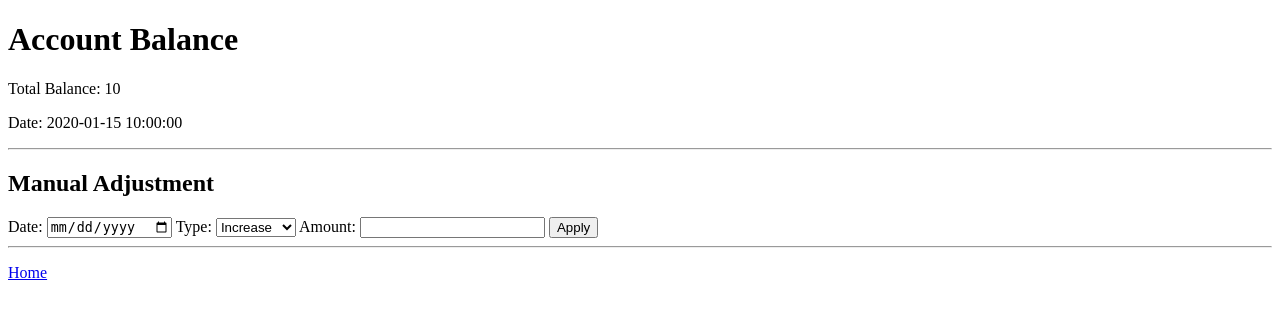
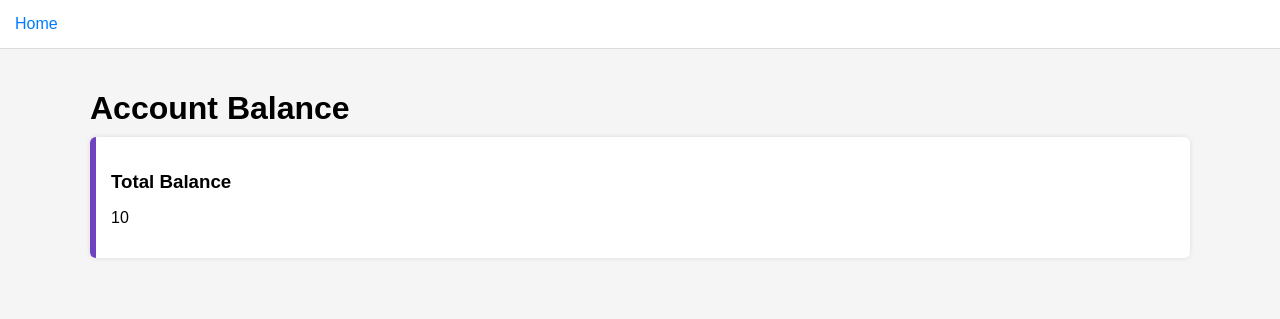
Before and after one commit to markcochow/finance-app, a Python web app: template templates/account.html in a window 1280 px wide. Shown: the top 319 px of the page. Run offline with Jinja, Linux system fonts and the light colour scheme; the template is opened without the code that fills it: most values are stand-ins (such as "Sample title", 1, 10 or a date in 2020).

Commit message:
Update account.html

```diff
--- a/templates/account.html
+++ b/templates/account.html
@@ -2,44 +2,28 @@
 <html lang="en">
 <head>
     <meta charset="UTF-8">
-    <title>Account Balance</title>
+    <title>Account</title>
+    <link rel="stylesheet" href="{{ url_for('static', filename='style.css') }}">
 </head>
 
 <body>
 
+<div class="top-bar">
+    <div class="nav-links">
+        <a href="{{ url_for('index') }}">Home</a>
+    </div>
+</div>
+
+<div class="container">
+
 <h1>Account Balance</h1>
 
-<p>Total Balance: {{ balance }}</p>
-<p>Date: {{ current_date }}</p>
+<div class="card balance">
+    <h3>Total Balance</h3>
+    <p>{{ balance }}</p>
+</div>
 
-<hr>
-
-<h2>Manual Adjustment</h2>
-
-<form method="post" action="{{ url_for('add') }}">
-    <input type="hidden" name="category" value="Adjustment">
-    <input type="hidden" name="notes" value="Manual adjustment">
-
-    <label>Date:</label>
-    <input type="date" name="date" value="{{ current_date }}" required>
-
-    <label>Type:</label>
-    <select name="type">
-        <option value="income">Increase</option>
-        <option value="expense">Decrease</option>
-    </select>
-
-    <label>Amount:</label>
-    <input type="number" step="0.01" name="amount" required>
-
-    <button type="submit">Apply</button>
-</form>
-
-<hr>
-
-<p>
-    <a href="{{ url_for('index') }}">Home</a>
-</p>
+</div>
 
 </body>
 </html>
```
